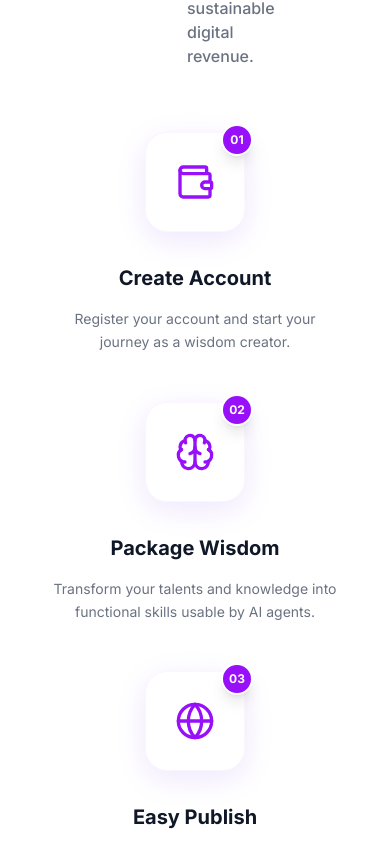
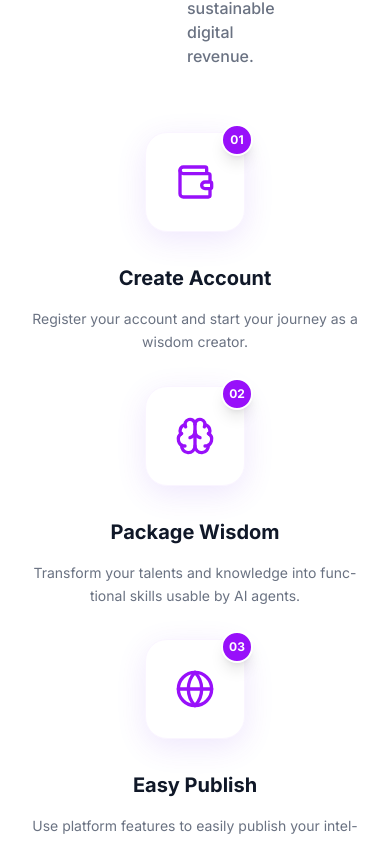
Before and after one commit to kaneliu120/myskillstore, a Next.js app in the folder apps/web/: page /en in a window 390 px wide. Shown: the part 4814-5655 px from the top of the page. Built offline with nearby package versions, Linux system fonts and the light colour scheme; no server answers.

Commit message:
feat(ui): optimize Steps grid layout and fix FAQ text overlap on mobile

```diff
--- a/apps/web/src/app/[locale]/page.tsx
+++ b/apps/web/src/app/[locale]/page.tsx
@@ -552,14 +552,14 @@ export default function HomePage() {
             </p>
           </div>
 
-          {/* Steps Row with Visual Connectors */}
-          <div className="grid grid-cols-1 md:grid-cols-4 gap-12 relative">
+          {/* Steps Row with Visual Connectors - Optimized Grid */}
+          <div className="grid grid-cols-1 md:grid-cols-2 lg:grid-cols-4 gap-8 md:gap-12 relative">
             {/* Desktop Horizontal Connector Line */}
-            <div className="hidden md:block absolute top-[52px] left-[15%] right-[15%] h-[2px] z-0 opacity-20"
+            <div className="hidden lg:block absolute top-[52px] left-[15%] right-[15%] h-[2px] z-0 opacity-20"
                  style={{ backgroundImage: 'linear-gradient(to right, #7c3aed 50%, transparent 50%)', backgroundSize: '12px 100%' }} />
 
             {steps.map((step, idx) => (
-              <div key={idx} className="flex flex-col items-center text-center group relative z-10">
+              <div key={idx} className="flex flex-col items-center text-center group relative z-10 min-w-[200px]">
                 {/* Step Icon Container */}
                 <div className="relative mb-8">
                   {/* Outer White Card-like Circle */}
@@ -574,12 +574,12 @@ export default function HomePage() {
                 </div>
 
                 {/* Title */}
-                <h3 className="text-xl font-bold text-gray-900 mb-4 group-hover:text-purple-600 transition-colors">
+                <h3 className="text-xl font-bold text-gray-900 mb-4 group-hover:text-purple-600 transition-colors hyphens-auto break-words w-full px-2">
                   {step.title}
                 </h3>
 
                 {/* Description */}
-                <p className="text-gray-500 text-sm leading-relaxed px-6 md:px-4">
+                <p className="text-gray-500 text-sm leading-relaxed px-2 md:px-4 whitespace-normal break-words hyphens-auto">
                   {step.desc}
                 </p>
               </div>
@@ -628,18 +628,20 @@ export default function HomePage() {
               >
                 <button
                   onClick={() => setOpenFaq(openFaq === idx ? null : idx)}
-                  className="w-full flex items-center justify-between p-5 md:p-6 text-left hover:bg-gray-50 transition"
+                  className="w-full grid grid-cols-[1fr_auto] items-start gap-4 p-5 md:p-6 text-left hover:bg-gray-50 transition bg-white"
                   aria-expanded={openFaq === idx}
                 >
-                  <span className="font-semibold text-gray-900 leading-snug pr-4">{faq.q}</span>
-                  {openFaq === idx ? (
-                    <Minus className="w-5 h-5 text-purple-600 flex-shrink-0" />
-                  ) : (
-                    <Plus className="w-5 h-5 text-purple-600 flex-shrink-0" />
-                  )}
+                  <span className="font-semibold text-gray-900 leading-snug break-words hyphens-auto">{faq.q}</span>
+                  <div className="flex-shrink-0 pt-0.5">
+                    {openFaq === idx ? (
+                      <Minus className="w-5 h-5 text-purple-600" />
+                    ) : (
+                      <Plus className="w-5 h-5 text-purple-600" />
+                    )}
+                  </div>
                 </button>
                 {openFaq === idx && (
-                  <div className="px-5 pb-5 md:px-6 md:pb-6 text-gray-600 text-sm md:text-base leading-relaxed border-t border-gray-50 pt-4">
+                  <div className="px-5 pb-5 md:px-6 md:pb-6 text-gray-600 text-sm md:text-base leading-relaxed border-t border-gray-50 pt-4 break-words hyphens-auto whitespace-normal">
                     {faq.a}
                   </div>
                 )}
```
